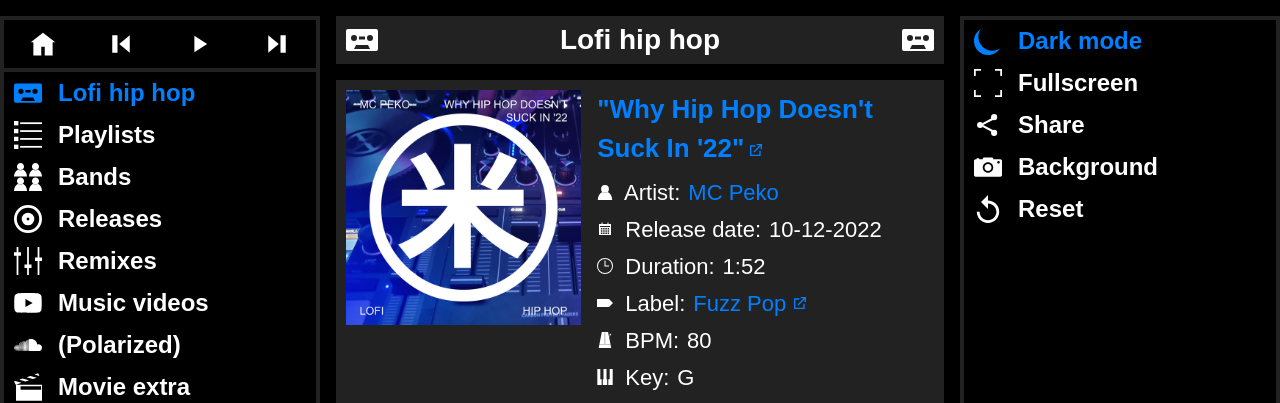
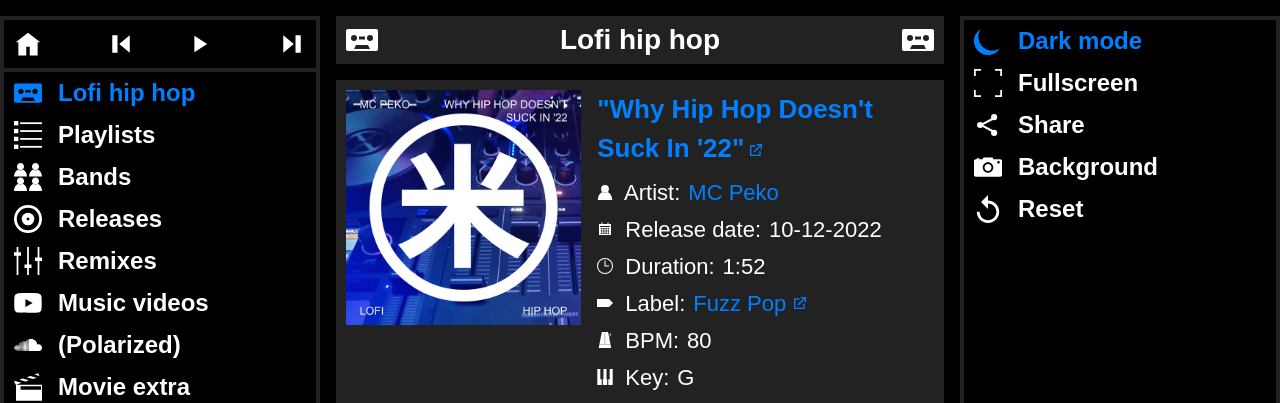
Before and after one commit to mcpeko/peko.net, a PHP site: page /lofi in a window 1280 px wide. Shown: the part 48-451 px from the top of the page. Run offline with PHP 8.4, Linux system fonts and the light colour scheme.

Commit message:
Updated TOC control spacing
Co-authored-by: Copilot <223556219+Copilot@users.noreply.github.com>

```diff
--- a/site_ui.css
+++ b/site_ui.css
@@ -118,6 +118,7 @@
 }
 
 #toc .toc-controls {
+  box-sizing: border-box;
   display: grid;
   grid-template-columns: repeat(4, minmax(0, 1fr));
   align-items: center;
@@ -140,6 +141,16 @@
   height: 40px;
   color: var(--white);
   cursor: pointer;
+}
+
+#toc .toc-controls > :first-child {
+  justify-content: flex-start;
+  padding-left: 10px;
+}
+
+#toc .toc-controls > :last-child {
+  justify-content: flex-end;
+  padding-right: 10px;
 }
 
 #toc .toc-controls > :is(.button-on, [aria-current="page"]) {
```
